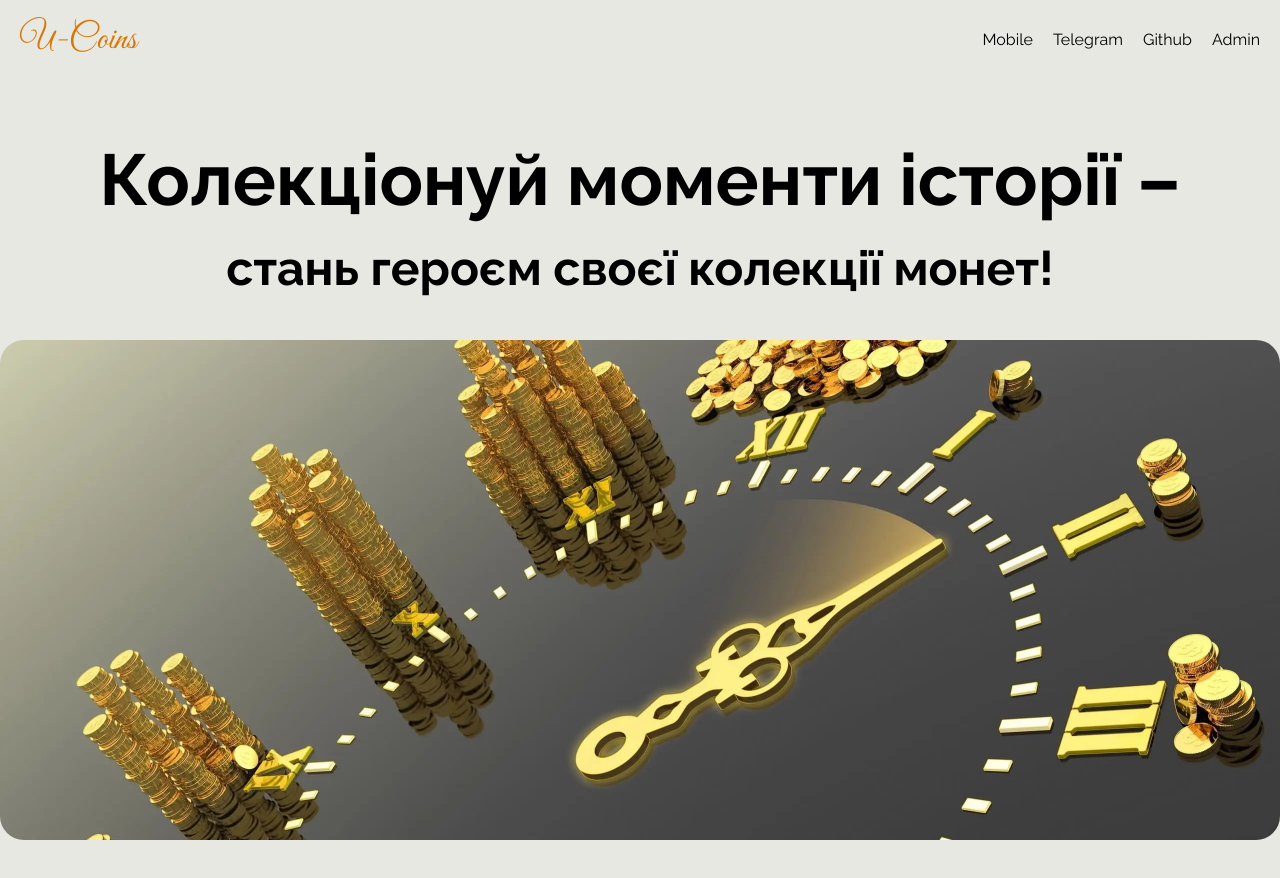
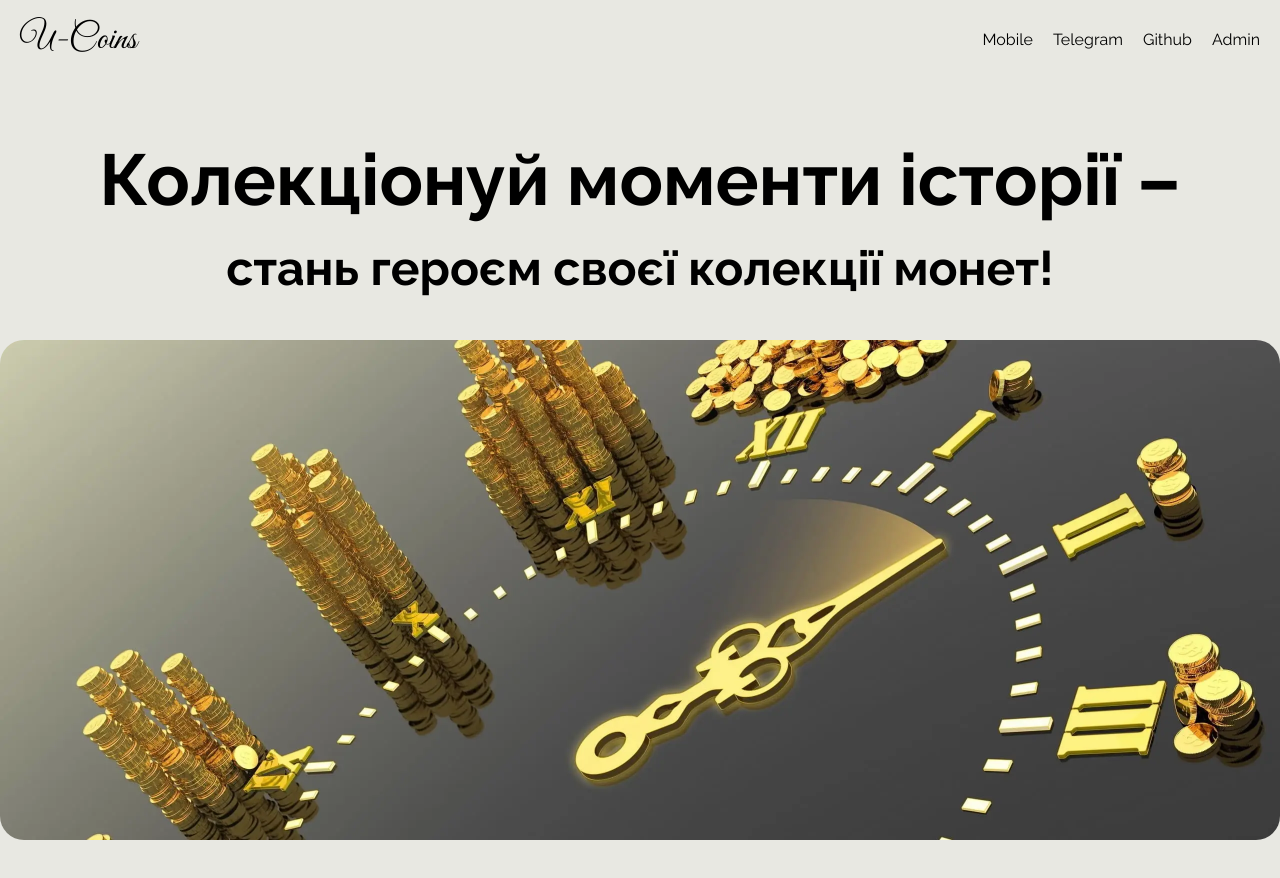
Before and after one commit to AlexRudnyk/ukrainian-coins, a Next.js app: page / in a window 1280 px wide. Shown: the top 878 px of the page. Built offline with nearby package versions, Linux system fonts and the light colour scheme; no server answers; the database is empty.

Commit message:
fixed logo font

```diff
--- a/components/Header.tsx
+++ b/components/Header.tsx
@@ -18,9 +18,7 @@ const Header = () => {
     <header className="w-[1280px] mx-auto p-5 flex justify-between items-center">
       <div>
         <Link href="/">
-          <h2 className={`${great_vibes.className} text-4xl text-amber-600`}>
-            U-Coins
-          </h2>
+          <h2 className={`${great_vibes.className} text-4xl`}>U-Coins</h2>
         </Link>
       </div>
       <nav className="flex">
```
